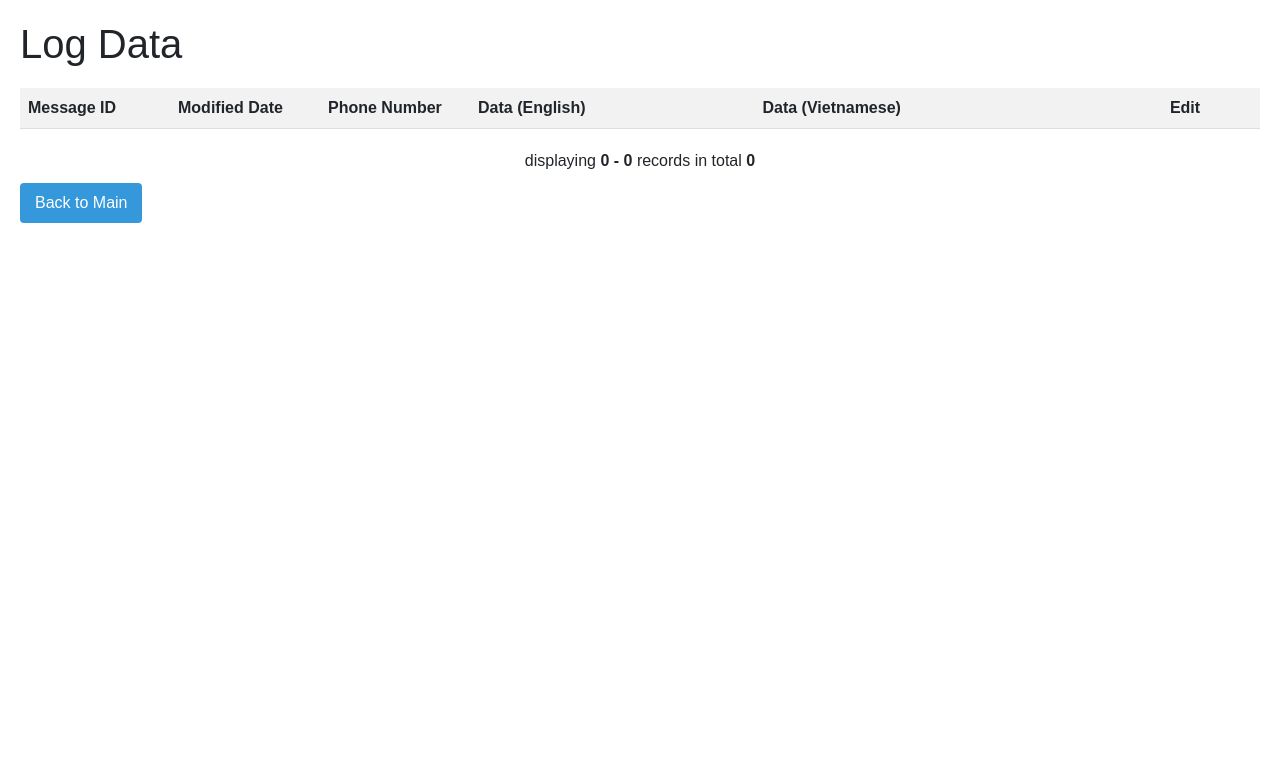
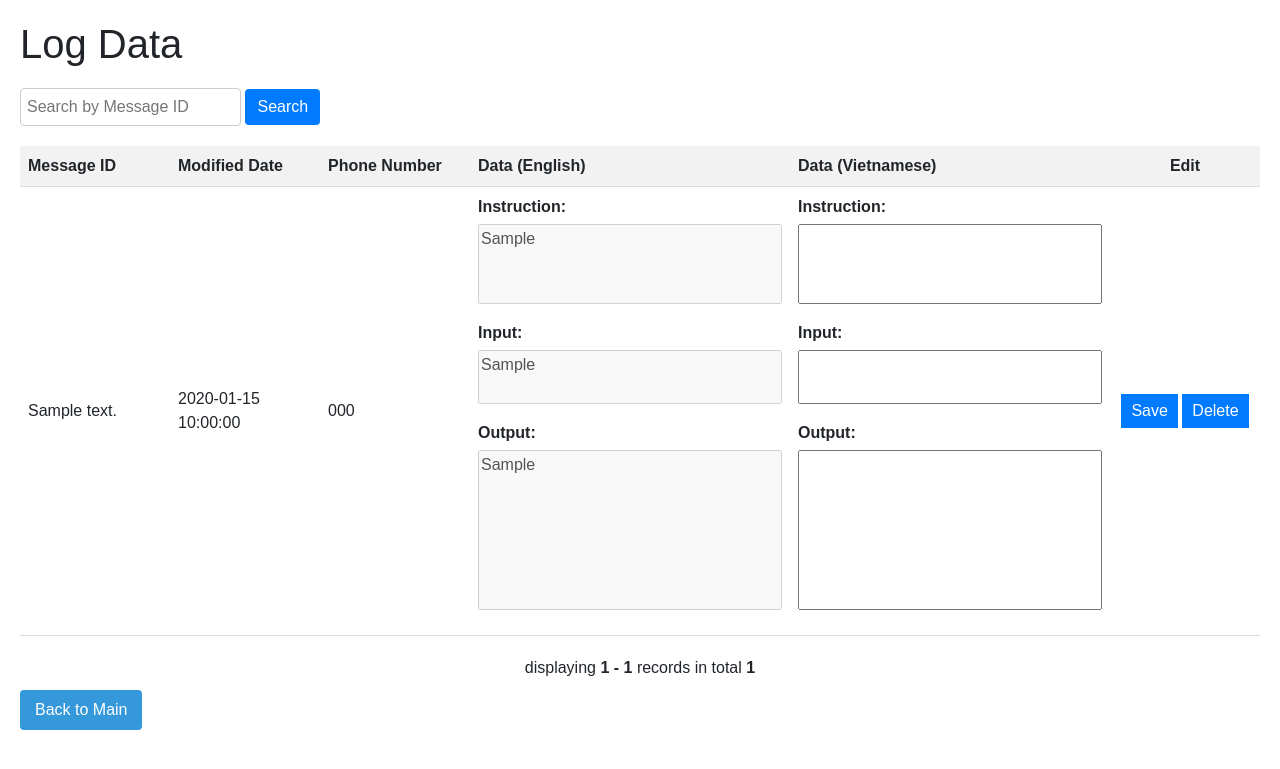
Before and after one commit to phon1/data-translate, a Flask app: page /log in a window 1280 px wide. Shown: the top 769 px of the page. Run offline with Flask 3, Linux system fonts and the light colour scheme; tables that the repository leaves empty hold one stand-in row (values such as "Sample post"); lists and menus that the app fills with data are empty; some libraries are stand-ins or nearby versions.

Commit message:
`update log` filter message_id

```diff
--- a/app.py
+++ b/app.py
@@ -215,11 +215,15 @@ def get_random():
 def log():
     db_session = Session()
     try:
+        search_query = request.args.get('search', '')  # Lấy giá trị tìm kiếm từ query string
+
         # Get page and per_page from query string or use default values
         page, per_page, offset = get_page_args(page_parameter='page', per_page_parameter='per_page')
 
-        log_data = db_session.query(LogInstructionDataset).filter_by(status='submitted').order_by(LogInstructionDataset.modified_date.desc()).offset(offset).limit(per_page).all()
-        total = db_session.query(LogInstructionDataset).filter_by(status='submitted').count()
+        # Tìm kiếm trong bảng LogInstructionDataset và chỉ hiển thị các dòng với message_id chứa search_query
+        log_data = db_session.query(LogInstructionDataset).filter(LogInstructionDataset.message_id.like(f'%{search_query}%')).order_by(LogInstructionDataset.modified_date.desc()).offset(offset).limit(per_page).all()
+
+        total = db_session.query(LogInstructionDataset).filter(LogInstructionDataset.message_id.like(f'%{search_query}%')).count()
 
         instruction_data = []  # Danh sách chứa thông tin từ instruction_dataset
         for data in log_data:
@@ -254,11 +258,10 @@ def log():
 
         # Create a Pagination object
         pagination = Pagination(page=page, per_page=per_page, total=total, css_framework='bootstrap4')
-
     finally:
         db_session.close()
 
-    return render_template('log.html', log_data_instruction=log_data_instruction, pagination=pagination)
+    return render_template('log.html', log_data_instruction=log_data_instruction, pagination=pagination, search_query=search_query)
 
 @app.route('/update/<message_id>', methods=['POST'])
 def save_data(message_id):
--- a/static/log.css
+++ b/static/log.css
@@ -137,6 +137,34 @@ thead th {
     padding: 5px;
 }
 
+/* Định dạng cho container của form tìm kiếm */
+.search-container {
+    margin: 20px 0;
+    text-align: left;
+}
+
+/* Định dạng cho input tìm kiếm */
+.search-container input[type="text"] {
+    padding: 6px;
+    border: 1px solid #ccc;
+    border-radius: 4px;
+}
+
+/* Định dạng cho nút tìm kiếm */
+.search-container button {
+    padding: 6px 12px;
+    background-color: #007bff;
+    color: #fff;
+    border: none;
+    border-radius: 4px;
+    cursor: pointer;
+}
+
+/* Khi di chuột vào nút tìm kiếm */
+.search-container button:hover {
+    background-color: #0056b3;
+}
+
 /* Media query for responsive layout */
 @media screen and (max-width: 600px) {
     table {
--- a/templates/log.html
+++ b/templates/log.html
@@ -55,6 +55,12 @@
 
 <body>
     <h1>Log Data</h1>
+    <div class="search-container">
+        <form action="{{ url_for('log') }}" method="GET">
+            <input type="text" name="search" placeholder="Search by Message ID" value="{{ search_query }}">
+            <button type="submit">Search</button>
+        </form>
+    </div>
     <table>
         <thead>
             <tr>
```
